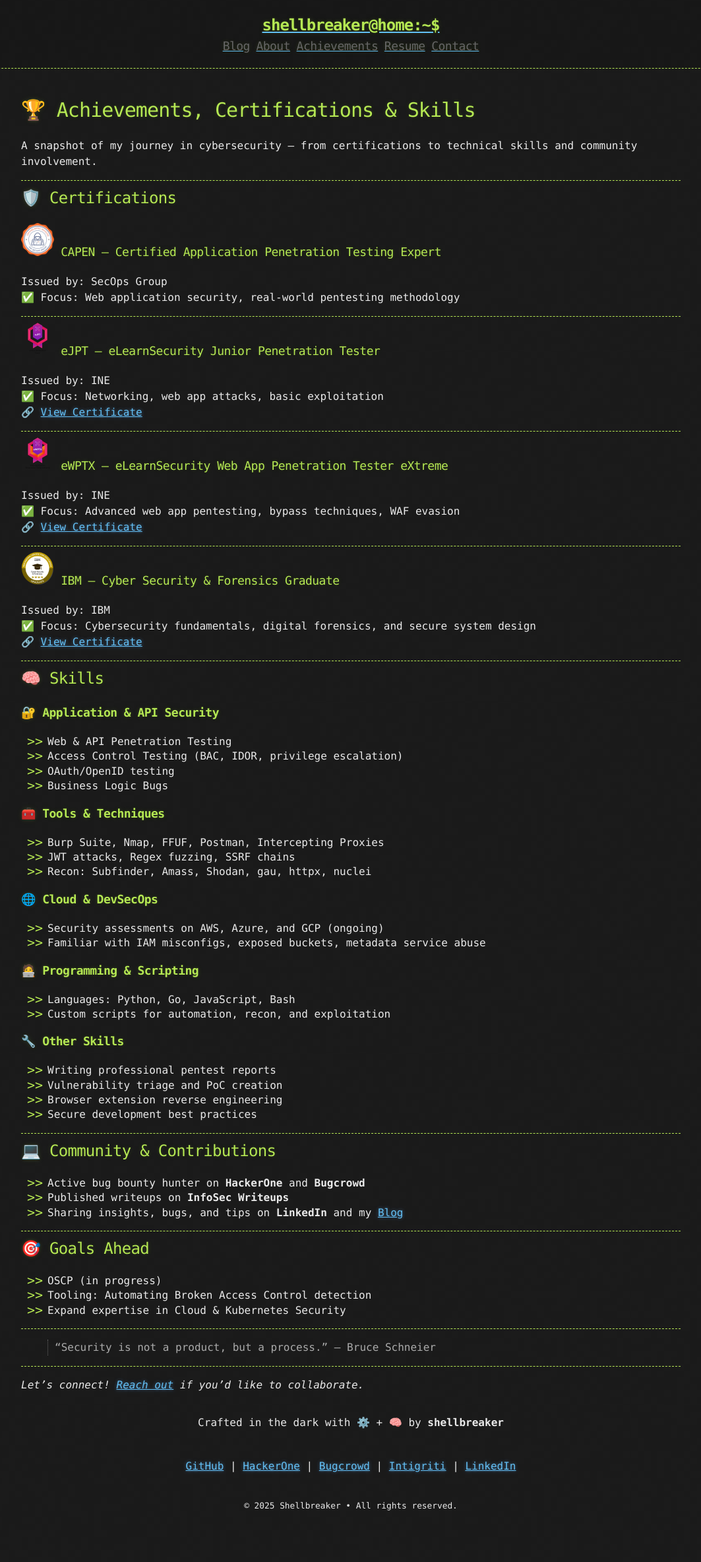
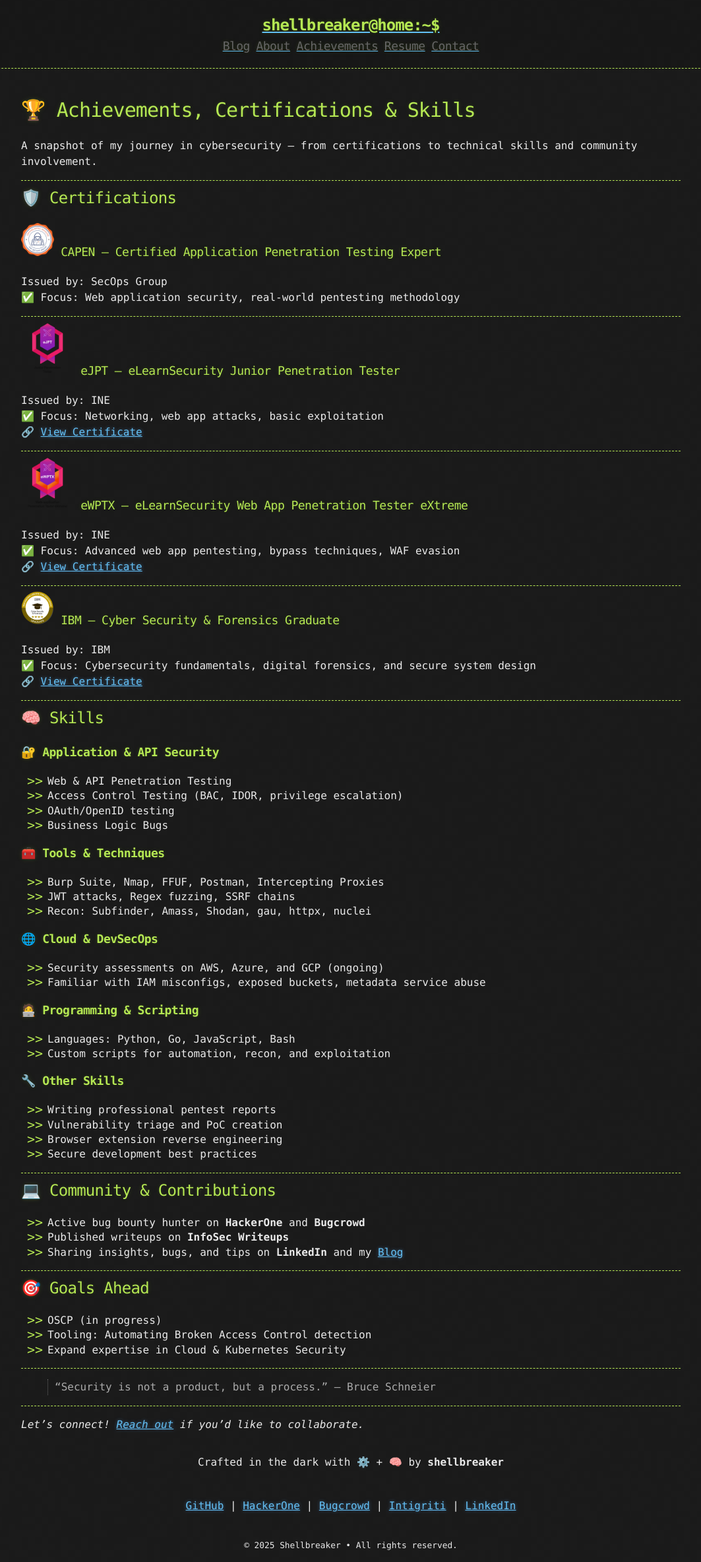
Before and after one commit to bhaveshraj336/bhaveshraj336.github.io, a Jekyll site: the page built from achievements.md, in a window 1280 px wide. Shown: the whole page at 66% size, without its empty margins (108-1171 px from the left). Built offline with Jekyll 4.4.1, drawn with Linux system fonts in a browser that asks for light colours; before the commit the page ends 2307 px from its top, so only the background shows below that.

Commit message:
Update achievements.md

```diff
--- a/achievements.md
+++ b/achievements.md
@@ -18,14 +18,14 @@ Issued by: SecOps Group
 
 ---
 
-### <img src="/assets/ejpt-logo.png" alt="EJPT Certificate" width="50"> eJPT — eLearnSecurity Junior Penetration Tester
+### <img src="/assets/ejpt-logo.png" alt="EJPT Certificate" width="80"> eJPT — eLearnSecurity Junior Penetration Tester
 Issued by: INE
 ✅ Focus: Networking, web app attacks, basic exploitation
 🔗 [View Certificate](https://certs.ine.com/4bb2d27e-6d55-483e-a268-f4b680cfc868#acc.q3UkzPow)
 
 ---
 
-### <img src="/assets/ewptx-logo.png" alt="EWPTX Certificate" width="50"> eWPTX — eLearnSecurity Web App Penetration Tester eXtreme
+### <img src="/assets/ewptx-logo.png" alt="EWPTX Certificate" width="80"> eWPTX — eLearnSecurity Web App Penetration Tester eXtreme
 Issued by: INE
 ✅ Focus: Advanced web app pentesting, bypass techniques, WAF evasion
 🔗 [View Certificate](https://certs.ine.com/8b21947a-faa4-4394-be96-61e30414e423#acc.PzLYaJxV)
```
